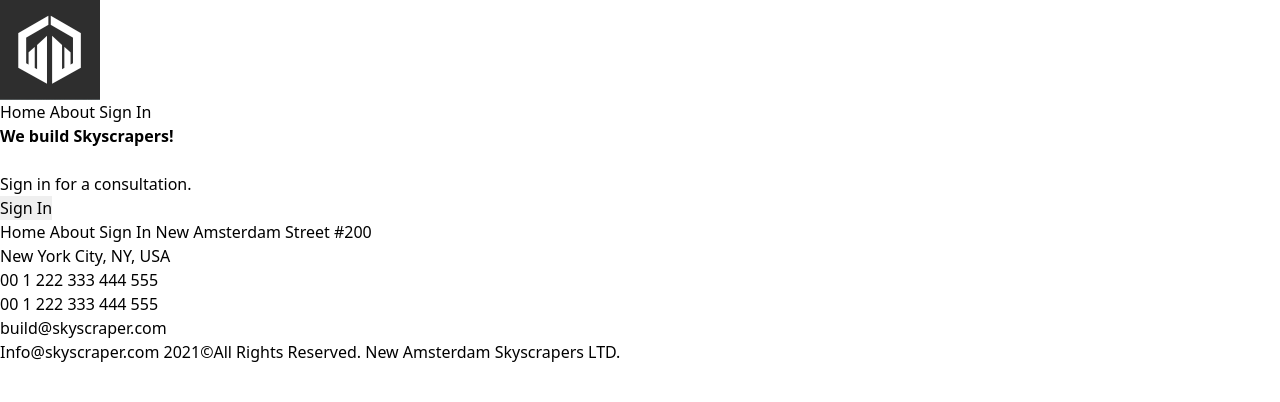
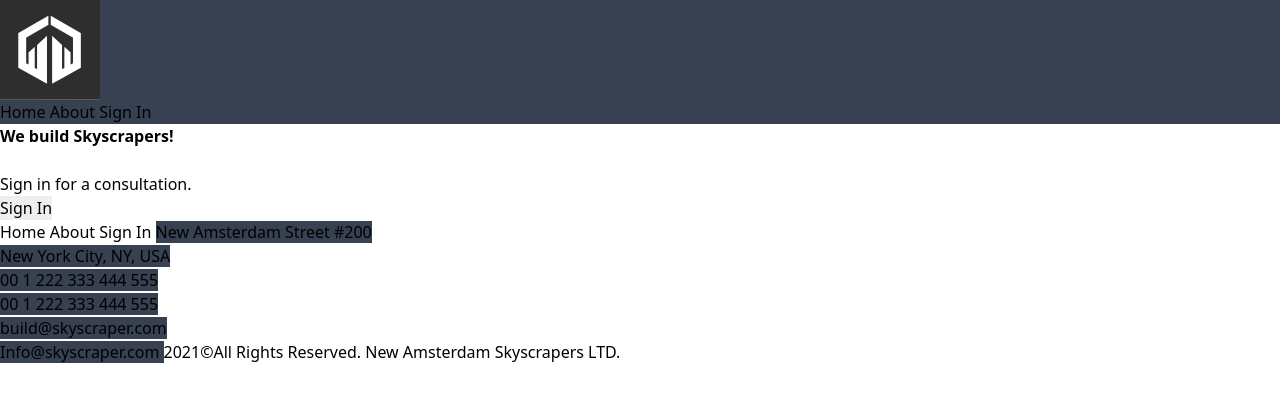
Before and after one commit to npazarkoskiktmk/skyscrapers_tailwind, a plain HTML site: page index.html in a window 1280 px wide. Drawn offline with nearby package versions, Linux system fonts and the light colour scheme.

Commit message:
Div color change

```diff
--- a/index.html
+++ b/index.html
@@ -5,7 +5,7 @@
    </head>
    <body>
 
-      <div>
+      <div class= "bg-gray-700">
          <img src="assets/logo.png" alt="Logo" class="img">
          <span>
          <a href="index.html">Home</a>
@@ -29,7 +29,7 @@
          <a href="about.html">About</a>
          <a href="sign_in.html">Sign In</a>
          </span>
-         <span id="contact_details">
+         <span class="bg-gray-700">
          New Amsterdam Street #200 <br>
          New York City, NY, USA <br>
          00 1 222 333 444 555 <br>
```
